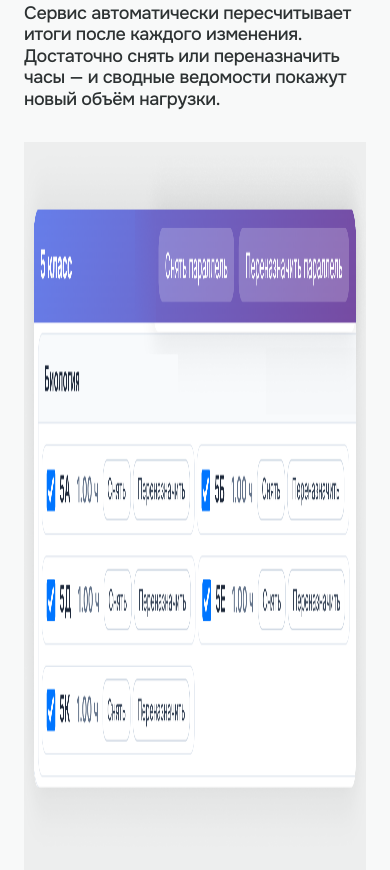
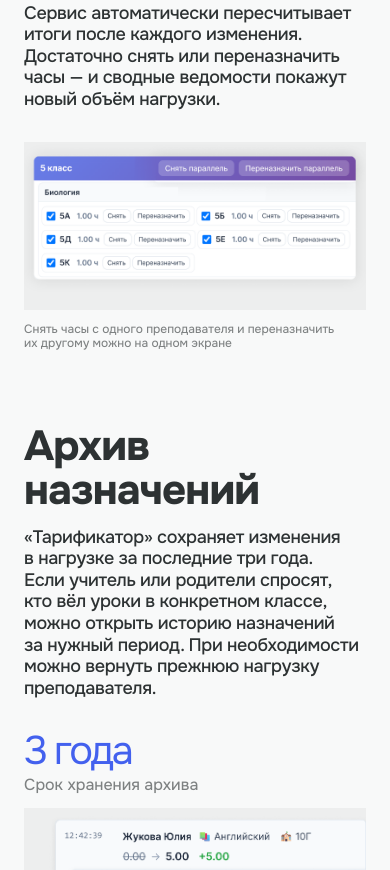
Before and after one commit to VrnkBondarchuk/tarifikator.github.io, a plain HTML site: page index.html in a window 390 px wide. Shown: the part 4796-5666 px from the top of the page. Drawn offline with Linux system fonts and the light colour scheme.

Commit message:
Update landing page layout

```diff
--- a/css/styles.css
+++ b/css/styles.css
@@ -1120,10 +1120,13 @@ a:hover {
   }
 
   .updates__visual {
+    flex: none;
     width: 100%;
   }
 
   .updates__caption {
+    flex: none;
+    width: 100%;
     max-width: 400px;
   }
 
--- a/index.html
+++ b/index.html
@@ -6,7 +6,7 @@
     <meta name="theme-color" content="#2d3233">
     <title>Тарификатор — онлайн-программа для управления нагрузкой</title>
     <link rel="preload" href="fonts/Onest-Variable.ttf" as="font" type="font/ttf" crossorigin>
-    <link rel="stylesheet" href="css/styles.css?v=54">
+    <link rel="stylesheet" href="css/styles.css?v=56">
   </head>
   <body>
     <header class="hero" aria-labelledby="hero-title">
```
